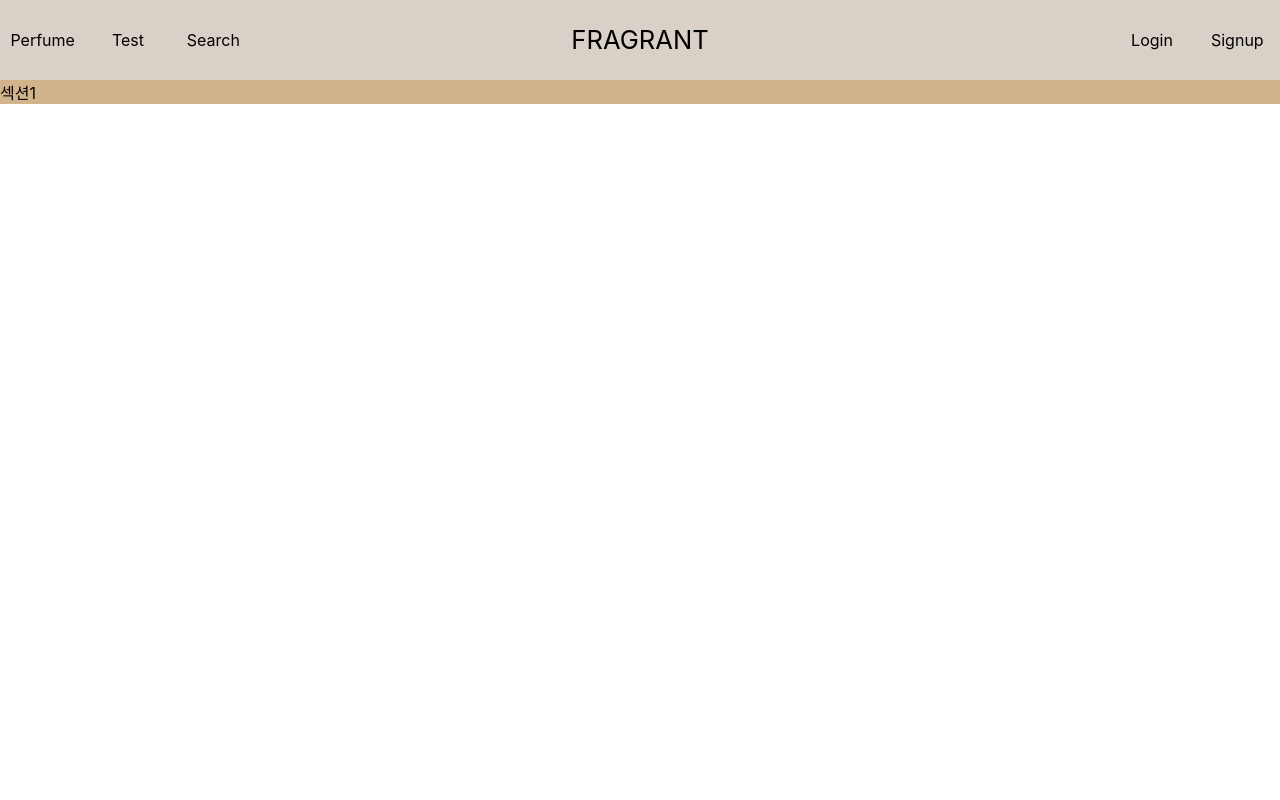
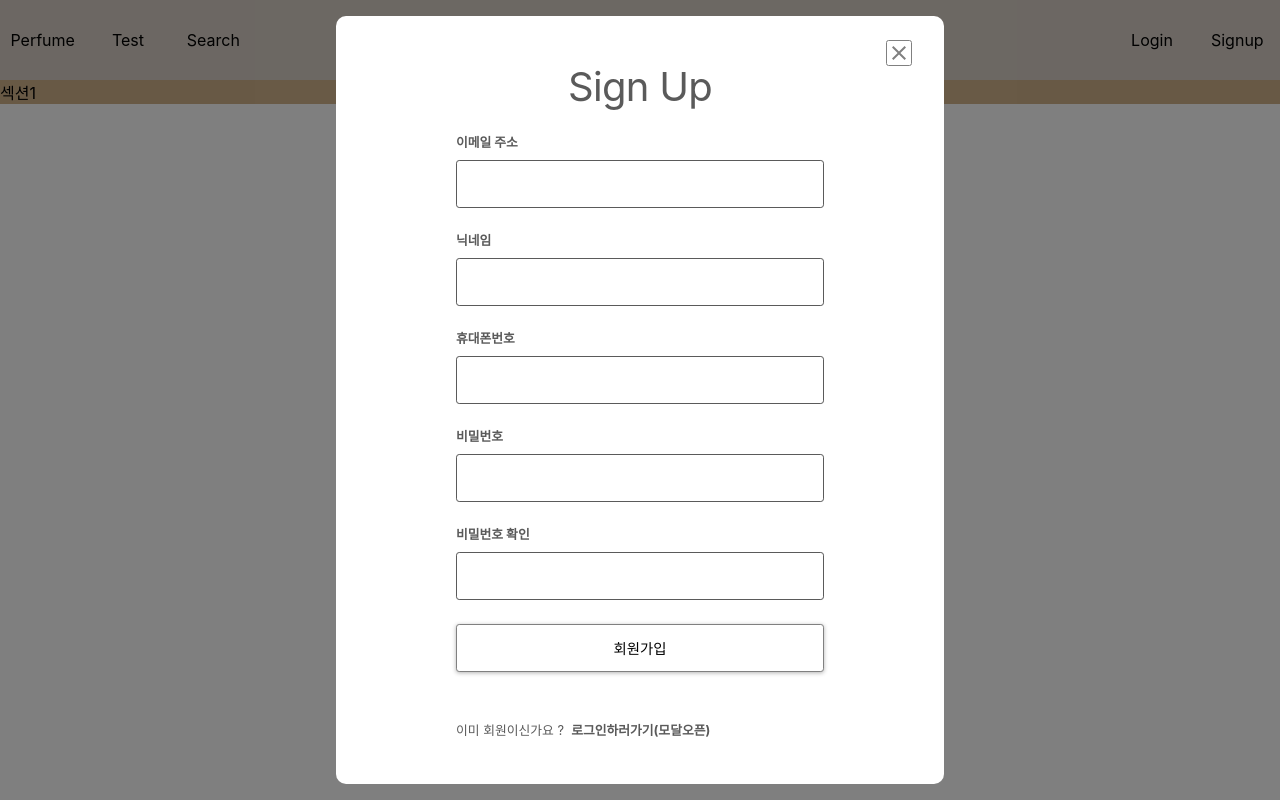
Before and after one commit to tkdkagody/FRAGRRANT, a React (Create React App) app in the folder client/: page /main in a window 1280 px wide. Built offline with nearby package versions, Linux system fonts and the light colour scheme.

Commit message:
Edit Signup Modal

```diff
--- a/client/src/component/Signup/index.tsx
+++ b/client/src/component/Signup/index.tsx
@@ -1,9 +1,9 @@
-import { Wrap, Container, Close, Header, Form, Label, Input, Button } from './styles';
+import { Black, Container, Close, Header, Form, Label, Input, Button, LinkContainer } from './styles';
 
 function Signup () {
 
     return(
-        <Wrap>
+        <Black>
             <Container>
                 <Close>
                     <img src="../../icons/close.svg"></img>
@@ -39,11 +39,19 @@ function Signup () {
                         <div>
                             <Input/>
                         </div>
+                         {/* {mismatchError && <Error>비밀번호가 일치하지 않습니다.</Error>}
+          {!nickname && <Error>닉네임을 입력해주세요.</Error>}
+          {signUpError && <Error>{signUpError}</Error>}
+          {signUpSuccess && <Success>회원가입되었습니다! 로그인해주세요.</Success>} */}
                     </Label>
                     <Button >회원가입</Button>
                 </Form>
+                <LinkContainer>
+                    이미 회원이신가요 ? &nbsp;
+                    <span>로그인하러가기(모달오픈)</span>
+                </LinkContainer>
             </Container>
-        </Wrap>
+        </Black>
     );
 
 };
--- a/client/src/component/Signup/styles.tsx
+++ b/client/src/component/Signup/styles.tsx
@@ -1,6 +1,6 @@
 import styled from 'styled-components';
 
-export const Wrap = styled.section`
+export const Black = styled.section`
   position: fixed;
   background: rgba(0, 0, 0, 0.5);
   width: 100vw;
@@ -18,7 +18,7 @@ export const Container = styled.div`
   background-color: white;
   padding: 1.5rem ;
   width: 35rem;
-  height: 41rem;
+  height: 45rem;
   z-index: 20;
   border-radius: 10px;
 `;
@@ -119,3 +119,29 @@ export const Button = styled.button`
     box-shadow: 0 0 0 1px var(--saf-0), 0 0 0 0.2rem rgba(57, 66, 70, 0.3);
   }
 `;
+
+export const LinkContainer = styled.p`
+  font-size: 0.8rem;
+  color: rgb(90, 90, 90);
+  margin: 0 auto;
+  width: 23rem;
+  max-width: 23rem;
+  & > span {
+    font-weight: bold;
+    cursor: pointer;
+    &:hover {
+      text-decoration: underline;
+    }
+  }
+`;
+
+export const Error = styled.div`
+  color: #e01e5a;
+  margin: 8px 0 16px;
+  font-weight: bold;
+`;
+
+export const Success = styled.div`
+  color: #2eb67d;
+  font-weight: bold;
+`;
--- a/client/src/pages/Main.tsx
+++ b/client/src/pages/Main.tsx
@@ -16,7 +16,7 @@ function Main() {
 
         <Nav></Nav>
         <Wrap>섹션1</Wrap>
-        {/* <LoginModal></LoginModal> */}
+        <LoginModal></LoginModal>
         </>
     )
 }
```
